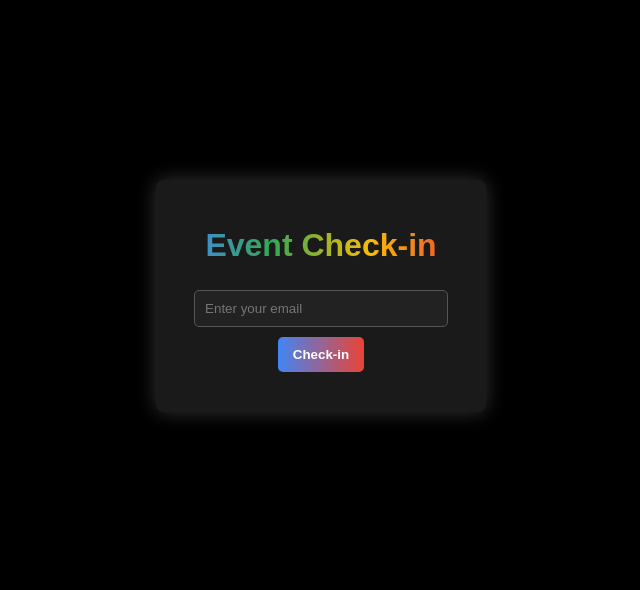
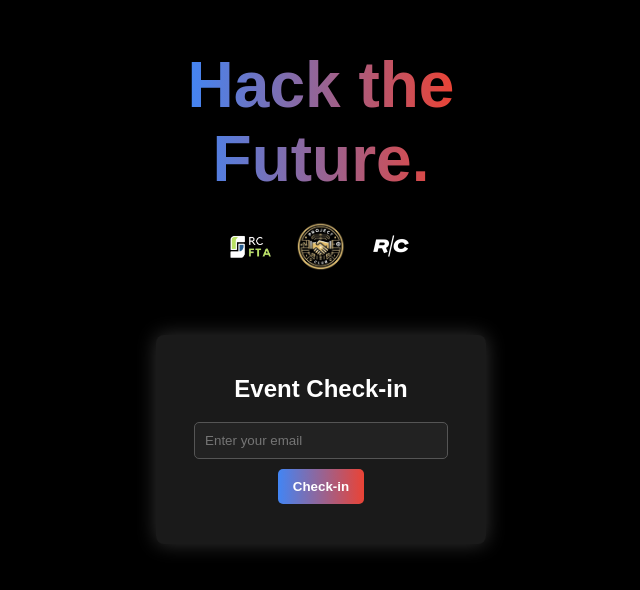
Before and after one commit to MotallebiMaria/CheckinHTFtest, a plain HTML site: page index.html in a window 1280 px wide. Shown: the part 112-702 px from the top of the page, without its empty margins (319-959 px from the left). Drawn offline with nearby package versions, Linux system fonts and the light colour scheme.

Commit message:
Add header

```diff
--- a/index.html
+++ b/index.html
@@ -7,6 +7,15 @@
     <link rel="stylesheet" href="style.css">
 </head>
 <body>
+    <header>
+        <h1>Hack the</h1>
+        <h1>Future.</h1>
+    </header>
+    <div class="logos">
+        <img src="images/rcfta-logo.png" alt="RCFTA">
+        <img src="images/utpc-logo-png.png" alt="UofT Project Club">
+        <img src="images/rc-career.png" alt="RC Career Services">
+    </div>
     <div class="container">
         <h2>Event Check-in</h2>
         <input type="email" id="emailInput" placeholder="Enter your email">
@@ -14,5 +23,6 @@
         <p id="result"></p>
     </div>
     <script src="script.js"></script>
+    <script src="https://cdn.jsdelivr.net/npm/canvas-confetti@1.5.1/dist/confetti.browser.min.js"></script>
 </body>
 </html>
--- a/style.css
+++ b/style.css
@@ -1,26 +1,57 @@
 body {
     font-family: Arial, sans-serif;
     display: flex;
+    flex-direction: column;
     justify-content: center;
     align-items: center;
     height: 100vh;
-    background-color: #000; /* Dark background */
+    background-color: #000;
     color: white;
 }
 
+header {
+    text-align: center;
+    margin-bottom: 20px;
+}
+
+header h1, header h2 {
+    margin: 0;
+    font-family: 'Arial', sans-serif;
+    font-weight: bold;
+    background: linear-gradient(90deg, #4285f4, #EA4335);
+    -webkit-background-clip: text;
+    -webkit-text-fill-color: transparent;
+}
+
+header h1 {
+    font-size: 4rem;
+}
+
+/* header h2 {
+    font-size: 2rem;
+    margin-top: -10px;
+} */
+
+.logos {
+    display: flex;
+    justify-content: center;
+    align-items: center;
+    gap: 20px;
+    margin-top: 5px;
+}
+
+.logos img {
+    max-width: 50px;
+    height: auto;
+}
+
 .container {
-    background: rgba(255, 255, 255, 0.1); /* Slight transparency */
+    background: rgba(255, 255, 255, 0.1);
     padding: 20px;
     box-shadow: 0px 0px 20px rgba(255, 255, 255, 0.2);
     border-radius: 8px;
     text-align: center;
-}
-
-h2 {
-    font-size: 2rem;
-    background: linear-gradient(90deg, #4285F4, #34A853, #FBBC05, #EA4335);
-    -webkit-background-clip: text;
-    -webkit-text-fill-color: transparent;
+    margin-top: 5%;
 }
 
 input {
@@ -35,7 +66,7 @@ input {
 
 button {
     padding: 10px 15px;
-    background: linear-gradient(90deg, #4285F4, #EA4335);
+    background: linear-gradient(90deg, #4285f4, #EA4335);
     color: white;
     border: none;
     cursor: pointer;
```
Also changed, not shown: images/rc-career.png (added), images/rcfta-logo.png (added), images/utpc-logo-png.png (added), images/utpc-logo.jpg (added).
